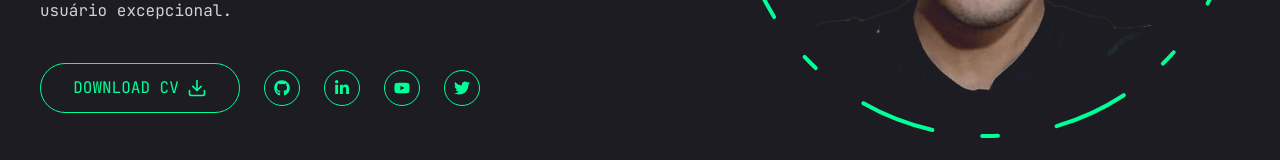
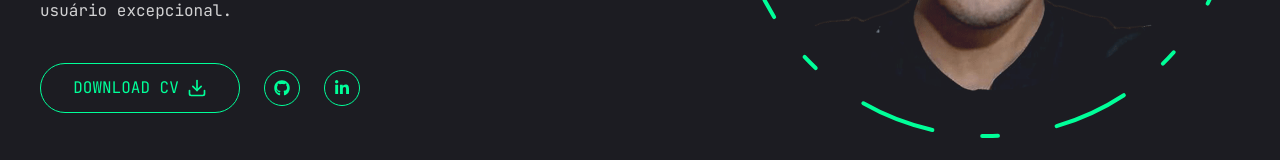
Before and after one commit to rickdev8/portfolio, a Next.js app: page / in a window 1280 px wide. Shown: the part 545-705 px from the top of the page. Built offline with nearby package versions, Linux system fonts and the light colour scheme.

Commit message:
Update Social.jsx

```diff
--- a/components/ui/Social.jsx
+++ b/components/ui/Social.jsx
@@ -1,11 +1,9 @@
 import Link  from "next/link";
-import { FaGithub, FaLinkedinIn, FaYoutube, FaTwitter } from "react-icons/fa";
+import { FaGithub, FaLinkedinIn } from "react-icons/fa";
 
 const socials = [
-    { icon: <FaGithub />, path: 'https://github.com/yourusername' },
-    { icon: <FaLinkedinIn />, path: 'https://www.linkedin.com/in/yourusername/' },
-    { icon: <FaYoutube />, path: 'https://www.youtube.com/c/yourchannel' },
-    { icon: <FaTwitter />, path: 'https://twitter.com/yourusername' }
+    { icon: <FaGithub />, path: 'https://github.com/rickdev8' },
+    { icon: <FaLinkedinIn />, path: 'https://www.linkedin.com/in/rickdevv/' },
 ];
 
 const Social = ({ containerStyles, iconStyles }) => {
```
